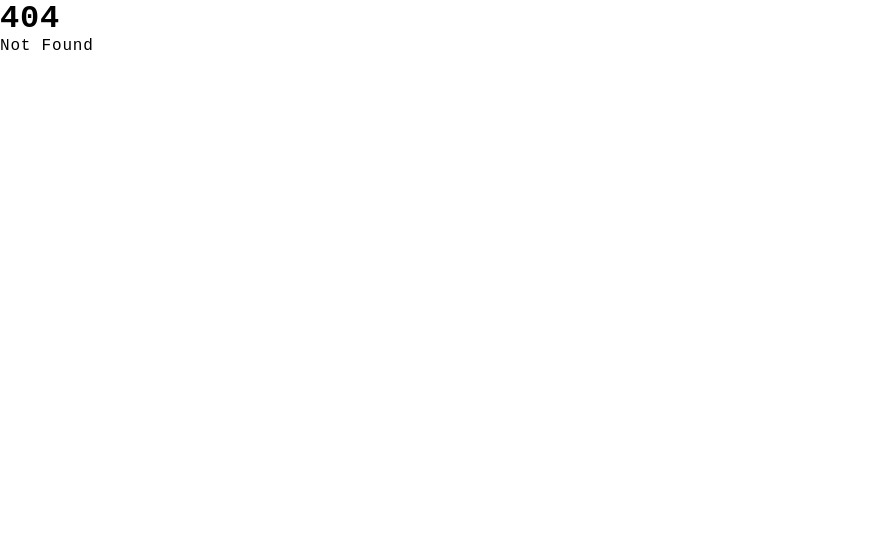
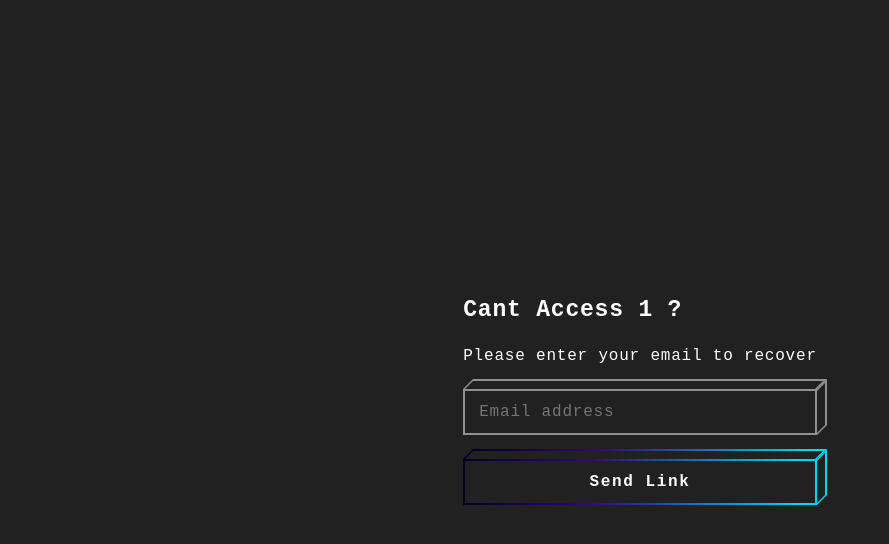
Before and after one commit to remotedevelopment-info/area-access, a SvelteKit app: page /1/recover in a window 1280 px wide. Before the commit this address had no page. Shown: the top 544 px of the page, without its empty margins (0-889 px from the left). Built offline with nearby package versions, Linux system fonts and the light colour scheme.

Commit message:
recover component

```diff
--- /dev/null
+++ b/src/components/auth/reset.svelte
@@ -0,0 +1,43 @@
+<script lang="ts">
+	import './auth.css';
+	export let area
+</script>
+
+<div class="page">
+	<form autocomplete="off" class="form">
+		<div class="control">
+			{#if area === undefined}
+				<h1>Cant Access?</h1>
+			{:else}
+				<h1>Cant Access <b>{area}</b> ?</h1>
+			{/if}
+		</div>
+		<div class="control">
+			<p>Please enter your email to recover</p>
+		</div>
+		<div class="control block-cube block-input">
+			<input name="email" placeholder="Email address" type="email" required />
+			<div class="bg-top">
+				<div class="bg-inner" />
+			</div>
+			<div class="bg-right">
+				<div class="bg-inner" />
+			</div>
+			<div class="bg">
+				<div class="bg-inner" />
+			</div>
+		</div>
+		<button class="btn block-cube block-cube-hover" type="submit">
+			<div class="bg-top">
+				<div class="bg-inner" />
+			</div>
+			<div class="bg-right">
+				<div class="bg-inner" />
+			</div>
+			<div class="bg">
+				<div class="bg-inner" />
+			</div>
+			<div class="text">Send Link</div>
+		</button>
+	</form>
+</div>
--- /dev/null
+++ b/src/routes/[area]/recover/+page.svelte
@@ -0,0 +1,9 @@
+
+<script lang="ts">
+  import { page } from '$app/stores';
+	import Reset from '../../../components/auth/reset.svelte';
+
+  let area = $page.params.area
+</script>
+
+<Reset area={area}/>
--- /dev/null
+++ b/src/routes/recover/+page.svelte
@@ -0,0 +1,5 @@
+<script lang="ts">
+    import Reset from "../../components/auth/reset.svelte";
+</script>
+
+<Reset />
```
